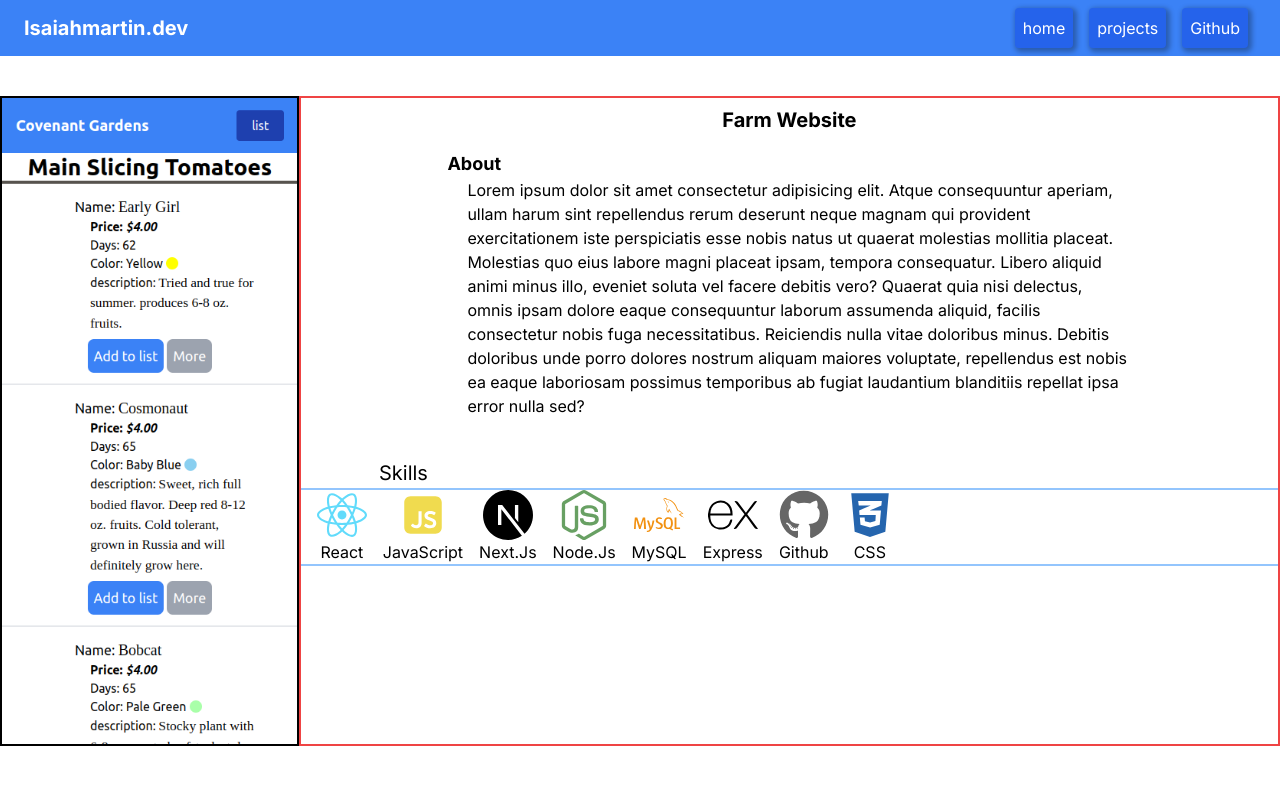
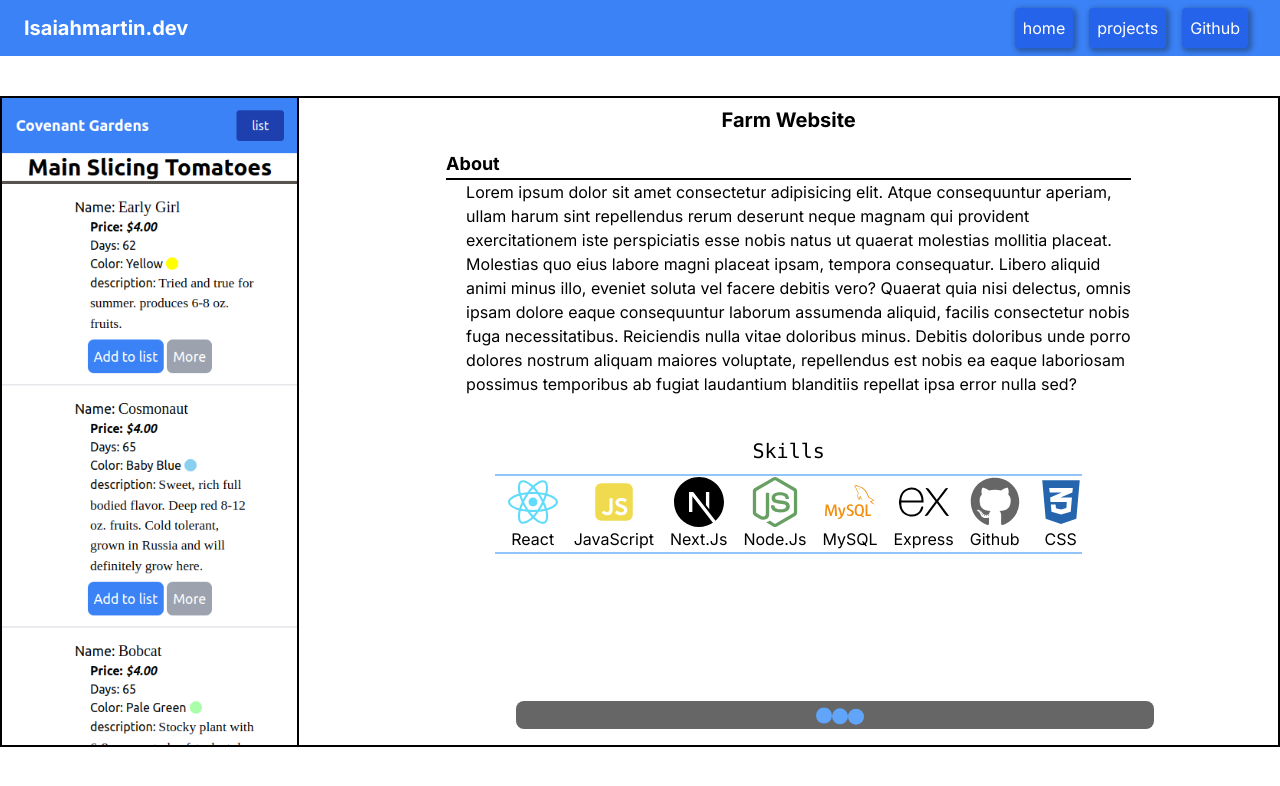
Before and after one commit to isaiahmartin847/Portfolio, a Next.js app in the folder client/: page /project/farm-website in a window 1280 px wide. Shown: the top 786 px of the page. Built offline with nearby package versions, Linux system fonts and the light colour scheme; no server answers.

Commit message:
added the finsihing touches to the project page

```diff
--- a/client/src/app/project/farm-website/page.tsx
+++ b/client/src/app/project/farm-website/page.tsx
@@ -7,6 +7,7 @@ import { useEffect, useState } from "react"
 import { FaReact,  FaCss3Alt, FaGithub } from "react-icons/fa";
 import { SiExpress, SiNextdotjs, SiTailwindcss, SiMysql, SiNodedotjs } from "react-icons/si";
 import { RiJavascriptFill } from "react-icons/ri";
+import GithubLastUpdate from "@/app/components/github_last_update";
 
 
 const FarmWeb  = () => {
@@ -31,9 +32,9 @@ const FarmWeb  = () => {
             btn2Url="/"
             />
 
-            <div id="parent" className="flex flex-row mt-10">
+            <div id="parent" className="flex flex-row mt-10 relative border-2 border-black">
 
-                <div id="picture div" className="border-2 border-black">
+                <div id="picture div" className="border-r-2 border-black">
                     <Image
                     src="/photos/farmweb.png"
                     width={vw} // Width calculated based on the aspect ratio
@@ -41,12 +42,12 @@ const FarmWeb  = () => {
                     layout="responsive" // Image will scale both width and height while maintaining aspect ratio
                     />
                 </div>
-                <div id="text field" className="border-2 border-red-500 w-full">
+                <div id="text field" className="w-full">
                     <div className="flex justify-center items-center font-bold text-xl mt-2">
                         <h1>Farm Website</h1>
                     </div>
                     <div className="ml-[15%] mr-[15%] mt-4">
-                        <h1 className="font-bold text-lg">About</h1>
+                        <h1 className="font-bold text-lg border-b-2 border-black border-w-2">About</h1>
                         <p className="ml-5">
                             Lorem ipsum dolor sit amet consectetur adipisicing elit. Atque consequuntur aperiam, ullam harum sint repellendus
                             rerum deserunt neque magnam qui provident exercitationem iste perspiciatis esse nobis natus ut quaerat molestias
@@ -58,10 +59,16 @@ const FarmWeb  = () => {
                         </p>
                     </div>
                     <div>
-                        <h1 className="text-[20px] ml-[8%] mt-10">Skills</h1>
-                        <div id="skills" className="border-t-2 border-b-2 border-blue-300">
+                        <h1 className="text-[20px] text-center mt-10 mb-2 font-mono">Skills</h1>
+                        <div id="skills" className="ml-[20%] mr-[20%] border-t-2 border-b-2 border-blue-300 flex flex-row items-center justify-center h-20">
                             <Skills />
                         </div>
+                    </div>
+
+                    <div className="bg-[#666666] text-white text-[20px] absolute bottom-4 w-[50%] text-center ml-[17%] rounded-lg font-semibold">
+                        <GithubLastUpdate
+                        repo="farm-web"
+                        />
                     </div>
                 </div>
 
```
